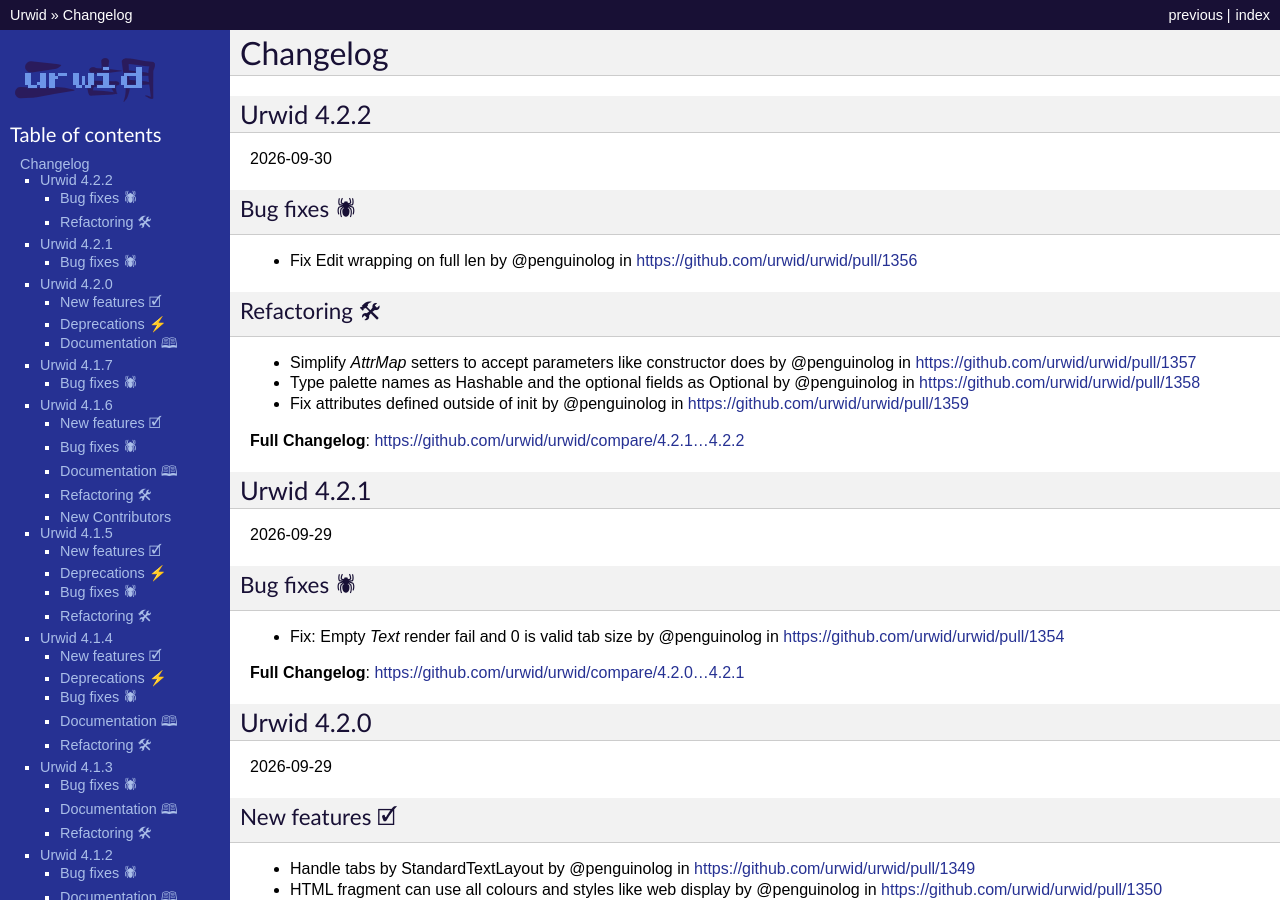
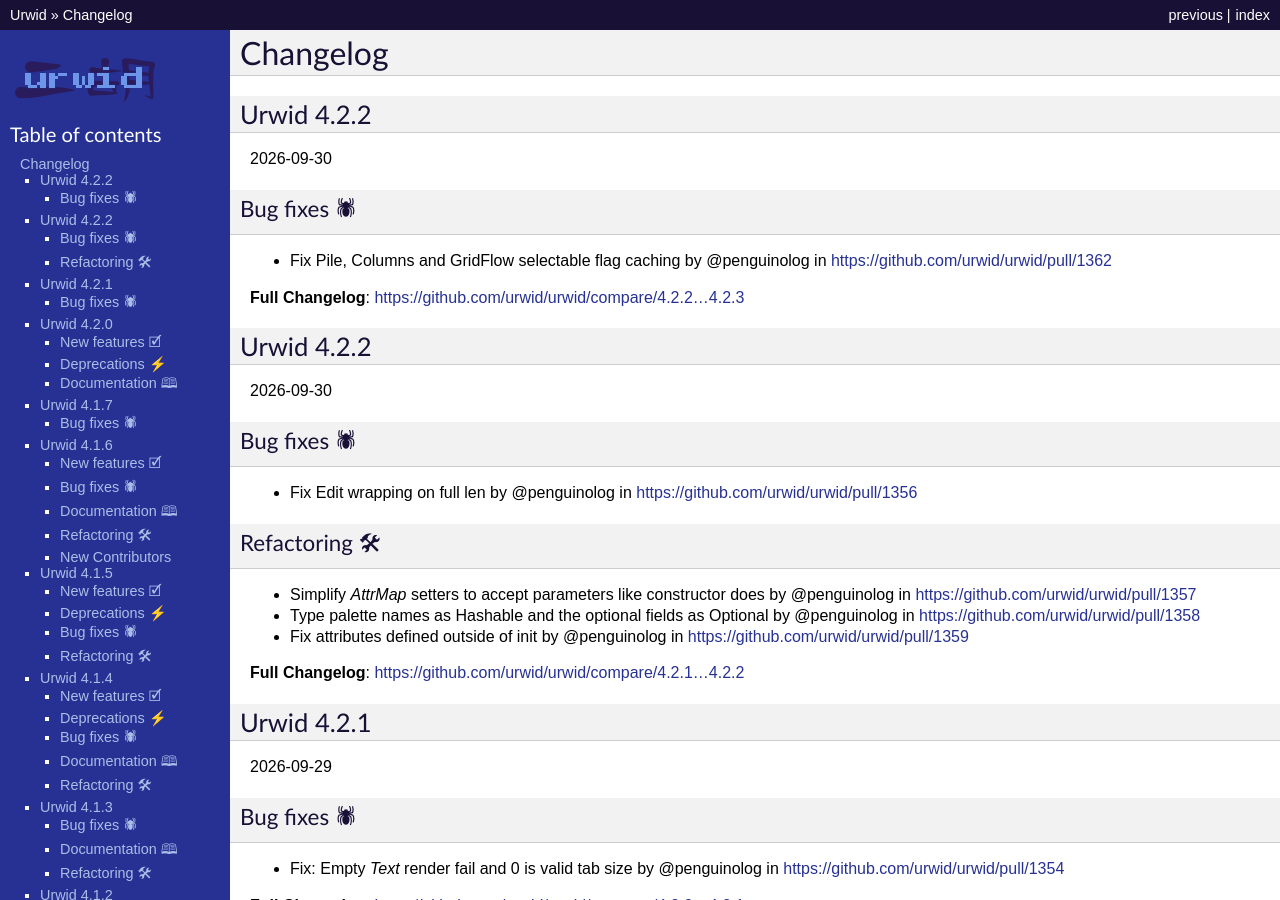
Before and after one commit to urwid/urwid, a Sphinx documentation site: the page built from docs/changelog.rst, in a window 1280 px wide and 900 px high. Built offline with Sphinx 7.4.7, drawn with Linux system fonts in a browser that asks for light colours.

Commit message:
Prepare release 4.2.3 (#1363)

```diff
--- a/docs/changelog.rst
+++ b/docs/changelog.rst
@@ -1,6 +1,18 @@
 
 Changelog
 ---------
+
+Urwid 4.2.2
+============
+
+2026-09-30
+
+Bug fixes 🕷
+++++++++++++
+* Fix Pile, Columns and GridFlow selectable flag caching by @penguinolog in https://github.com/urwid/urwid/pull/1362
+
+
+**Full Changelog**: https://github.com/urwid/urwid/compare/4.2.2...4.2.3
 
 Urwid 4.2.2
 ============
```
